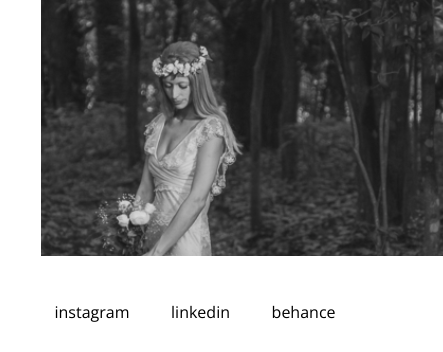
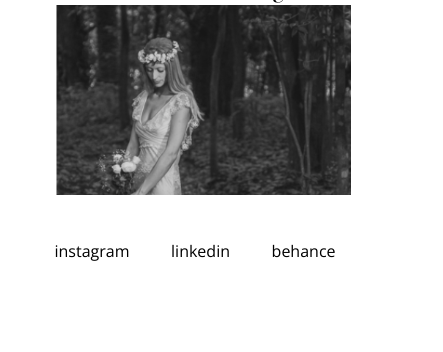
Before and after one commit to emfilz/estudioFilz, a website: page contacto.html in a window 390 px wide. Shown: the part 744-1096 px from the top of the page, 443 px wide, since content can reach past the window. After the commit the page ends 1035 px from the top, so only its background shows below. Drawn offline with nearby package versions, Linux system fonts and the light colour scheme.

Commit message:
CorrecciÃÃon del estilo de contacto

```diff
--- a/css/contacto.css
+++ b/css/contacto.css
@@ -61,5 +61,6 @@ main form button {
         "texto"
         "foto";
         grid-template-columns: 1fr;
+        max-width: 95hw;
     }
 }
--- a/sass/views/_contacto.scss
+++ b/sass/views/_contacto.scss
@@ -54,5 +54,11 @@
         "texto"
         "foto";
         grid-template-columns: 1fr;
+
+        picture {
+            img {
+                max-width: 95%;
+            }
+        }
     }
 }
```
Also changed, not shown: css/main.css.
